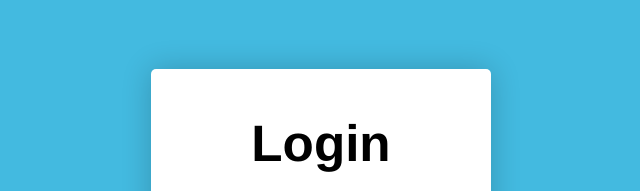
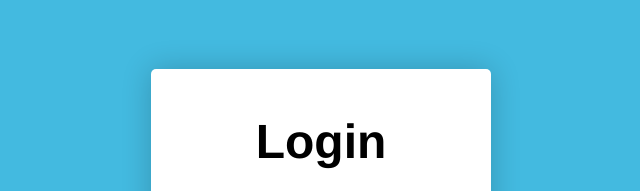
Before and after one commit to GinoFreccia/Integrador-HTML, a plain HTML site: page login.html in a window 1280 px wide. Shown: the part 231-422 px from the top of the page, 319-959 px from the left. Drawn offline with Linux system fonts and the light colour scheme.

Commit message:
Update loginstyles.css
segundo cambio para mantener h2 en contenedor

```diff
--- a/loginstyles.css
+++ b/loginstyles.css
@@ -15,7 +15,7 @@ body{
 
   .login-box h2 {
     text-align: center;
-    font-size: 4vw;
+    font-size: -webkit-xxx-large;
     margin: 25px;
   }
 
```
